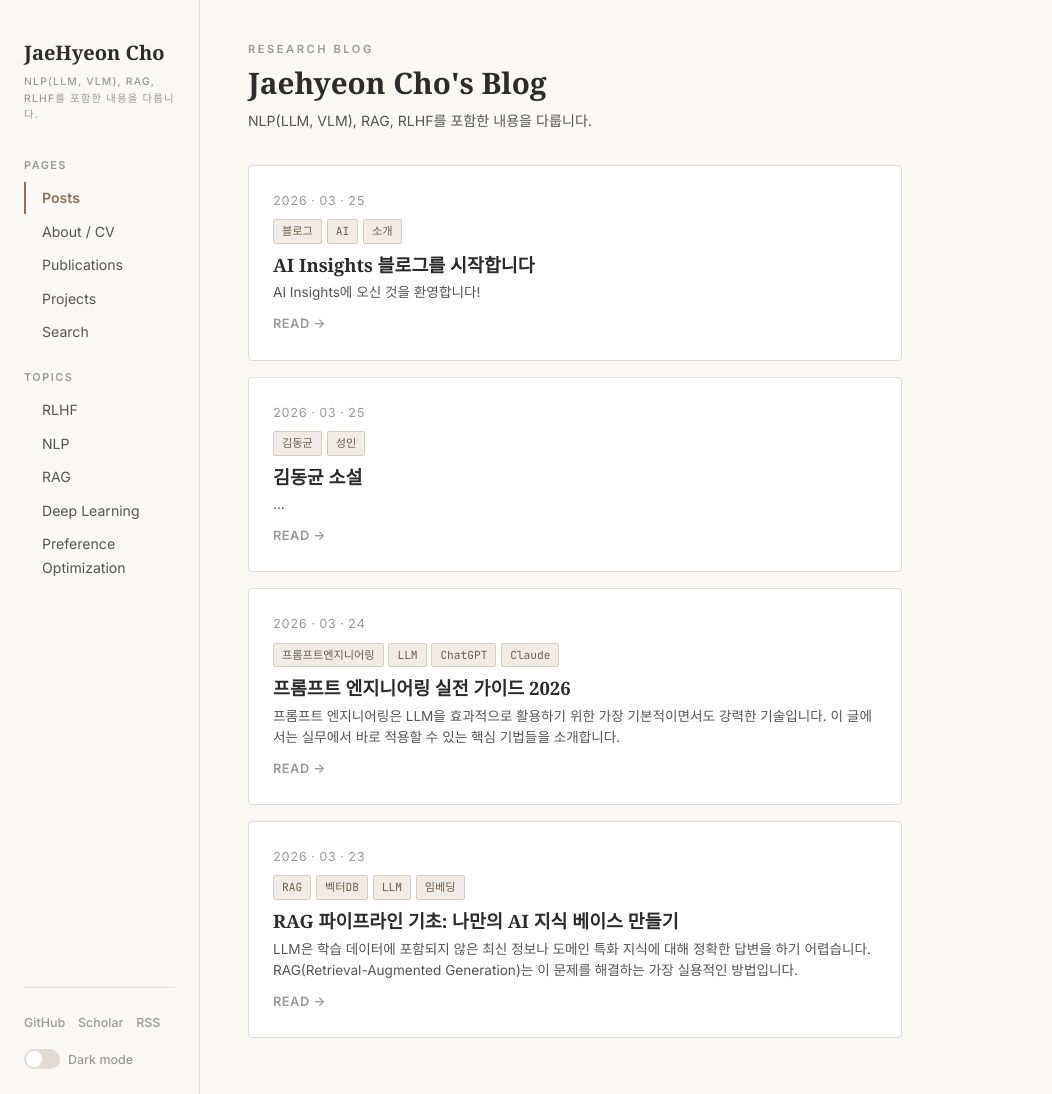
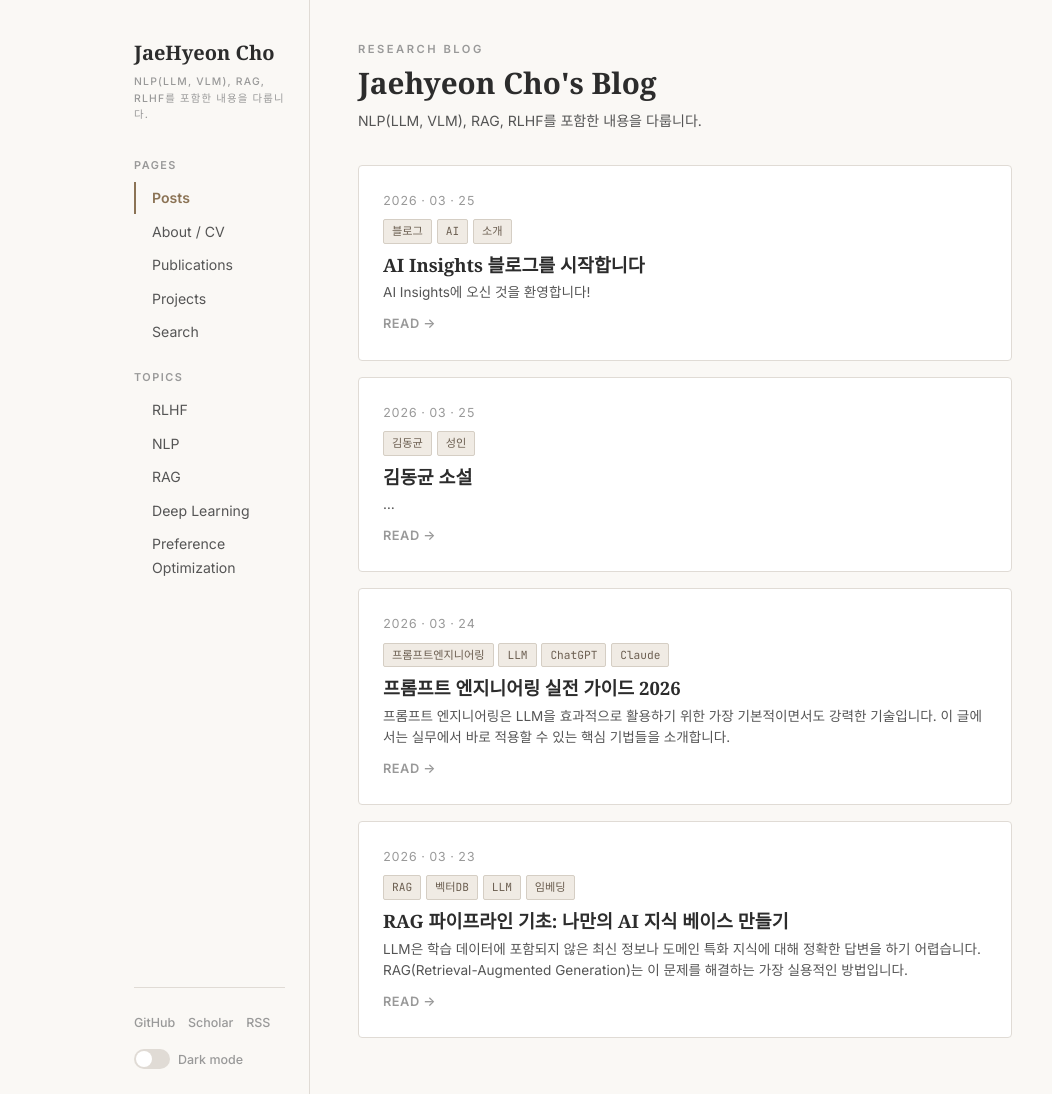
Before and after one commit to bonin147/bonin147.github.io, a Jekyll site: the page built from index.html, in a window 1280 px wide and 1094 px high. Shown: the whole window, without its empty margins (0-1052 px from the left). Built offline with Jekyll 4.4.1, drawn with Linux system fonts in a browser that asks for light colours; the list of posts is cut into pages by our own code.

Commit message:
Center layout on page
Co-Authored-By: Claude Opus 4.6 <noreply@anthropic.com>

```diff
--- a/assets/css/style.css
+++ b/assets/css/style.css
@@ -73,6 +73,8 @@ a:hover {
 .layout {
   display: flex;
   min-height: 100vh;
+  max-width: 1060px;
+  margin: 0 auto;
 }
 
 /* ---- Sidebar ---- */
```
